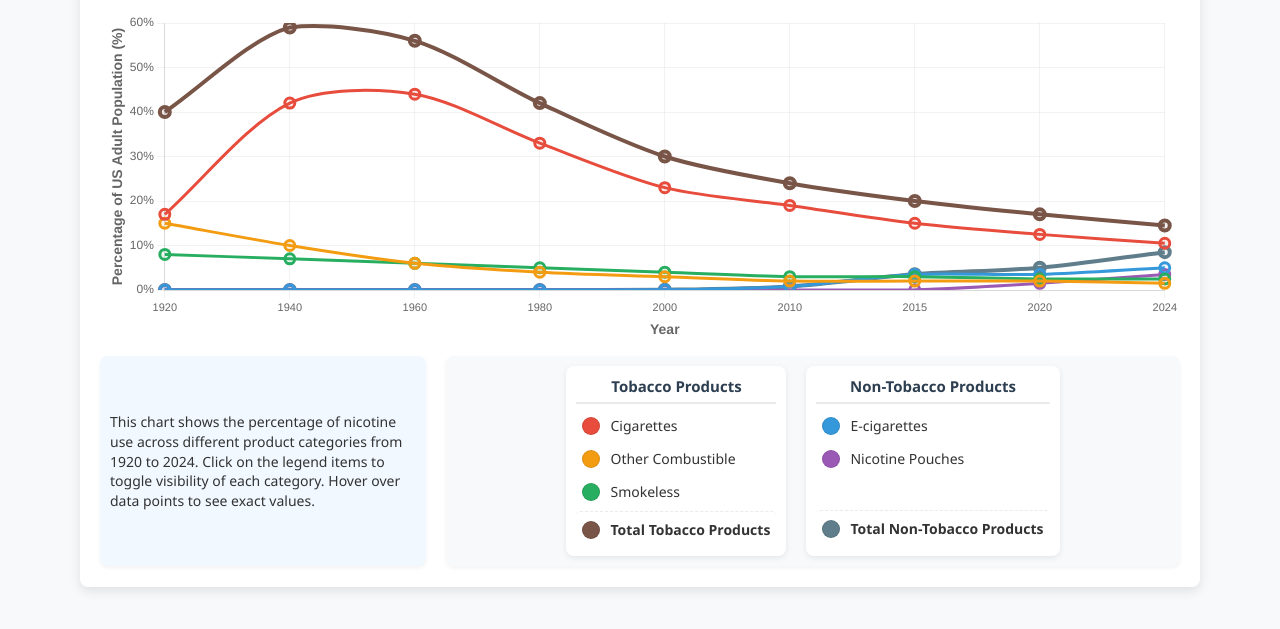
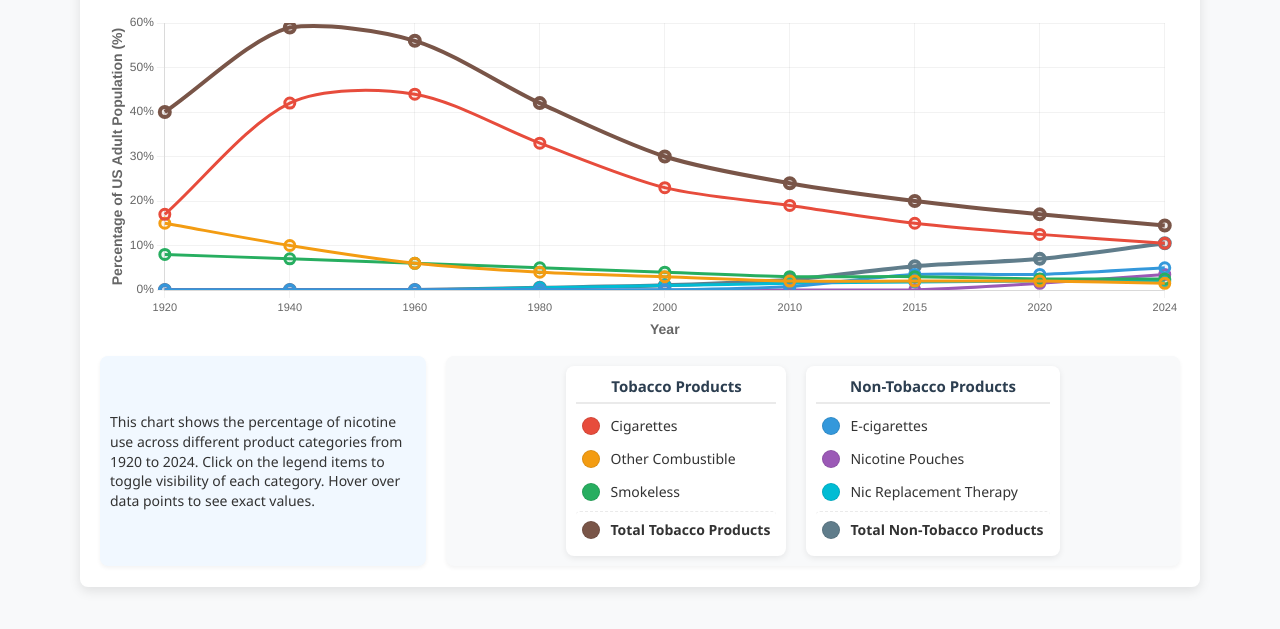
Before and after one commit to rangerrick337/nicotineuseovertime, a plain HTML site: page index.html in a window 1280 px wide. Shown: the part 137-766 px from the top of the page. Drawn offline with Linux system fonts and the light colour scheme.

Commit message:
Update files

```diff
--- a/index.html
+++ b/index.html
@@ -194,6 +194,7 @@
             smokeless: [8, 7, 6, 5, 4, 3, 3, 2.5, 2.5],
             eCigarettes: [0, 0, 0, 0, 0.05, 0.8, 3.5, 3.5, 5],
             nicotinePouches: [0, 0, 0, 0, 0, 0, 0.05, 1.5, 3.5],
+            nrt: [0, 0, 0, 0.5, 1, 1.5, 1.8, 2, 2],
         };
 
         // Calculate combined data
@@ -202,7 +203,7 @@
         );
 
         const nonTobacco = years.map((year, i) =>
-            nicotineData.eCigarettes[i] + nicotineData.nicotinePouches[i]
+            nicotineData.eCigarettes[i] + nicotineData.nicotinePouches[i] + nicotineData.nrt[i]
         );
 
         // Chart configuration
@@ -282,6 +283,18 @@
                 order: 2
             },
             {
+                label: 'Nic Replacement Therapy',
+                data: nicotineData.nrt,
+                borderColor: '#00bcd4',
+                backgroundColor: 'rgba(0, 188, 212, 0.1)',
+                borderWidth: 3,
+                pointRadius: 5,
+                pointHoverRadius: 7,
+                tension: 0.3,
+                group: 'non-tobacco',
+                order: 3
+            },
+            {
                 label: 'Total Non-Tobacco Products',
                 data: nonTobacco,
                 borderColor: '#607d8b',
@@ -292,7 +305,7 @@
                 tension: 0.3,
                 group: 'non-tobacco',
                 isTotal: true,
-                order: 3
+                order: 4
             }
         ];
 
```
